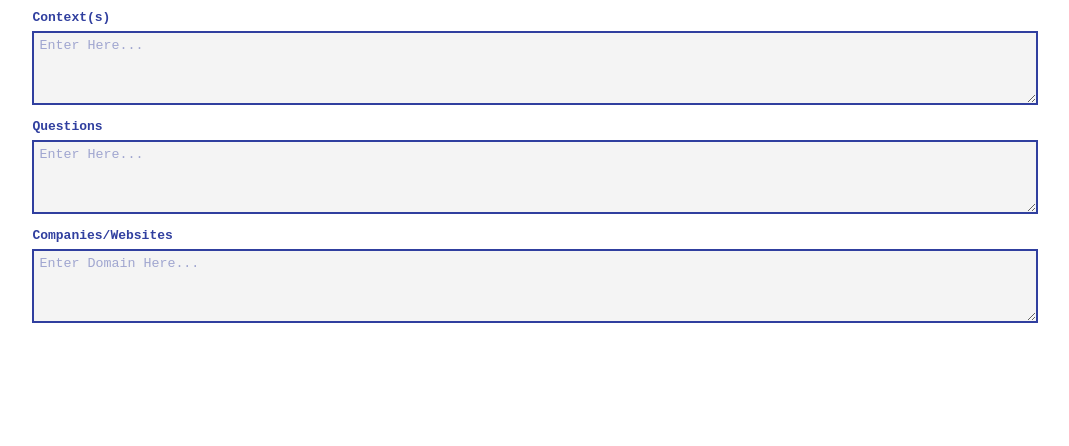
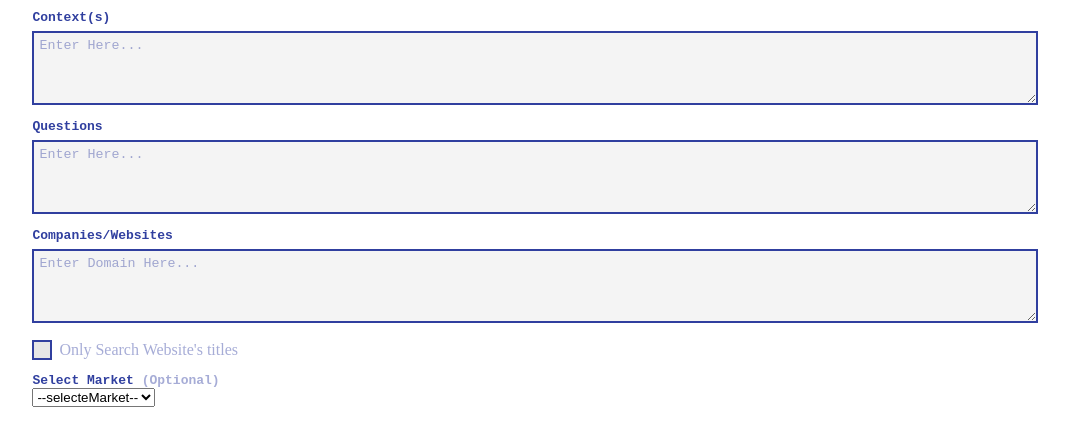
Before and after one commit to yassineDevox/react-essentials, a React (Create React App) app: page / in a window 1280 px wide. Shown: the top 446 px of the page, without its empty margins (112-1181 px from the left). Built offline with nearby package versions, Linux system fonts and the light colour scheme.

Commit message:
checkbox & select component inprogress

```diff
--- a/src/SearchForm/index.js
+++ b/src/SearchForm/index.js
@@ -1,4 +1,6 @@
 import React from 'react'
+import { Checkbox } from '../checkbox'
+import { Select } from '../select'
 import { Input } from './../input/index'
 
 export const SearchForm = () => {
@@ -13,6 +15,8 @@ export const SearchForm = () => {
         placeholder='Enter Domain Here...'
         label='Companies/Websites'
       />
+      <Checkbox label="Only Search Website's titles" />
+      <Select label="Select Market" list={ [ {val:"", name:"--selecteMarket--"} ] } />
     </form>
   )
 }
--- /dev/null
+++ b/src/checkbox/checkbox.module.css
@@ -0,0 +1,5 @@
+.container{
+    display: flex;
+    align-items: center;
+    gap: 4px;
+}
--- /dev/null
+++ b/src/checkbox/index.js
@@ -0,0 +1,11 @@
+import React from 'react'
+import checkboxStyle from './checkbox.module.css'
+
+export const Checkbox = ({ label }) => {
+  return (
+    <div className={checkboxStyle.container}>
+      <input type='checkbox' />
+      <label style={{color:"#303f9f6e"}}>{label} </label>
+    </div>
+  )
+}
--- a/src/index.css
+++ b/src/index.css
@@ -1,12 +1,48 @@
-::placeholder { /* Chrome, Firefox, Opera, Safari 10.1+ */
+::placeholder {
+  /* Chrome, Firefox, Opera, Safari 10.1+ */
   color: #303f9f6e;
-    opacity: 1; /* Firefox */
+  opacity: 1;
+  /* Firefox */
 }
 
-  :-ms-input-placeholder { /* Internet Explorer 10-11 */
+:-ms-input-placeholder {
+  /* Internet Explorer 10-11 */
   color: #303f9f6e;
 }
 
-  ::-ms-input-placeholder { /* Microsoft Edge */
+::-ms-input-placeholder {
+  /* Microsoft Edge */
   color: #303f9f6e;
 }
+
+input[type="checkbox"] {
+  -webkit-appearance: none;
+  height: 1.5em;
+  width: 1.5em;
+  cursor: pointer;
+  position: relative;
+  -webkit-transition: .10s;
+  border: 2px solid #303f9f;
+  background-color: #e6e6e6;
+  margin-left: 10px;
+}
+
+input[type="checkbox"]:checked {
+  background-color: #303f9f;
+}
+
+input[type="checkbox"]:before,
+input[type="checkbox"]:checked:before {
+  position: absolute;
+  top: 0;
+  left: 0;
+  width: 100%;
+  height: 100%;
+  line-height: 1.5em;
+  text-align: center;
+  color: white;
+}
+
+input[type="checkbox"]:checked:before {
+  content: '✔';
+}
--- /dev/null
+++ b/src/select/index.js
@@ -0,0 +1,16 @@
+import React from 'react'
+import selectStyle from "./select.module.css"
+
+export const Select = ({ list = [], label }) => {
+  return list.map((s, index) => (
+    <div className={selectStyle.container}>
+      <label style={{ fontWeight: 'bold' }}>{label} <span style={{color:"#303f9f6e"}}>(Optional)</span> </label>
+      <br/>
+      <select>
+        <option key={index} value={s.val}>
+          {s.name}
+        </option>
+      </select>
+    </div>
+  ))
+}
--- /dev/null
+++ b/src/select/select.module.css
@@ -0,0 +1 @@
+.container{ margin: 10px; color: #303f9f; font-family: monospace }
```
Lines whose indentation alone changed are shown as unchanged.
